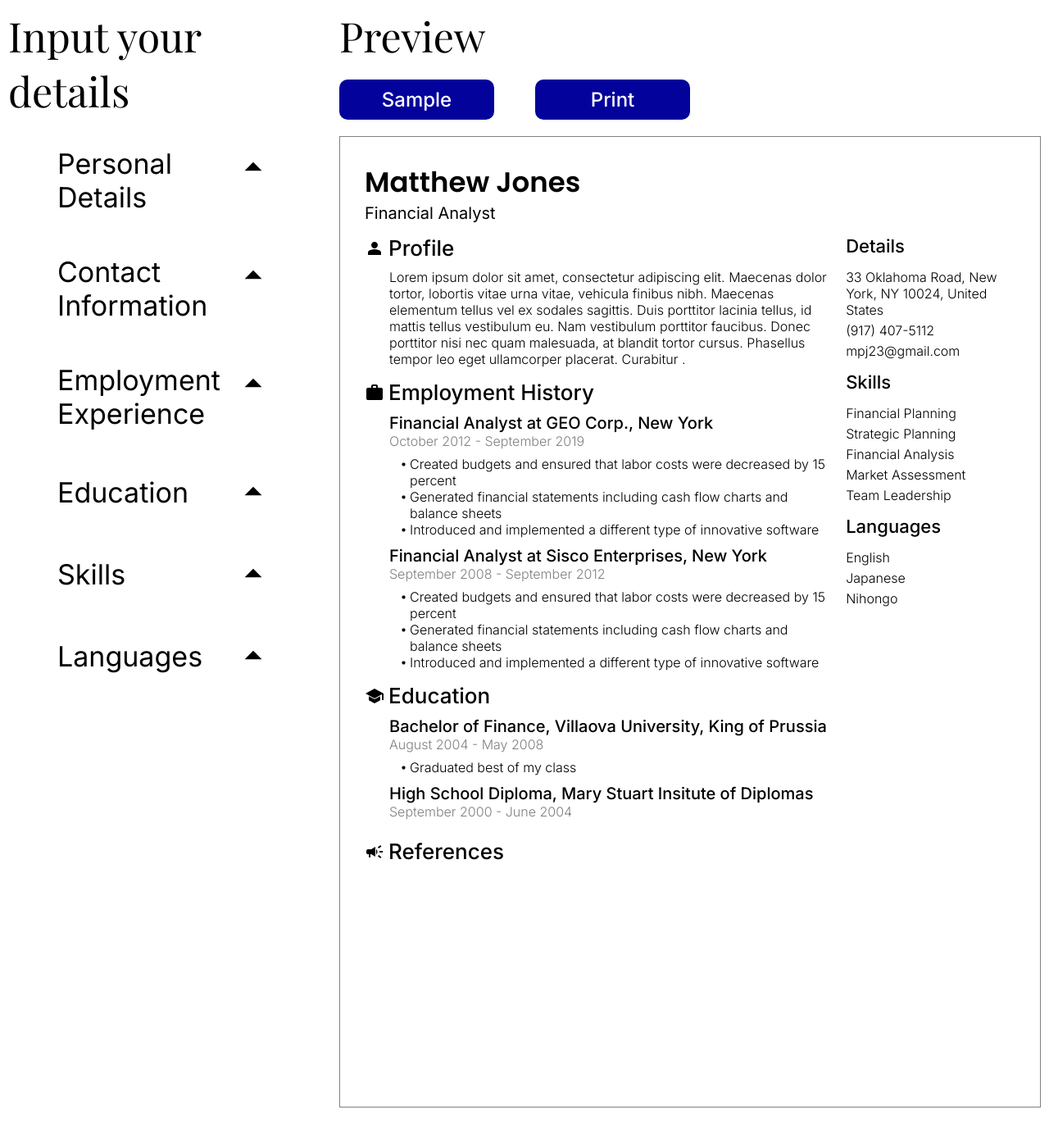
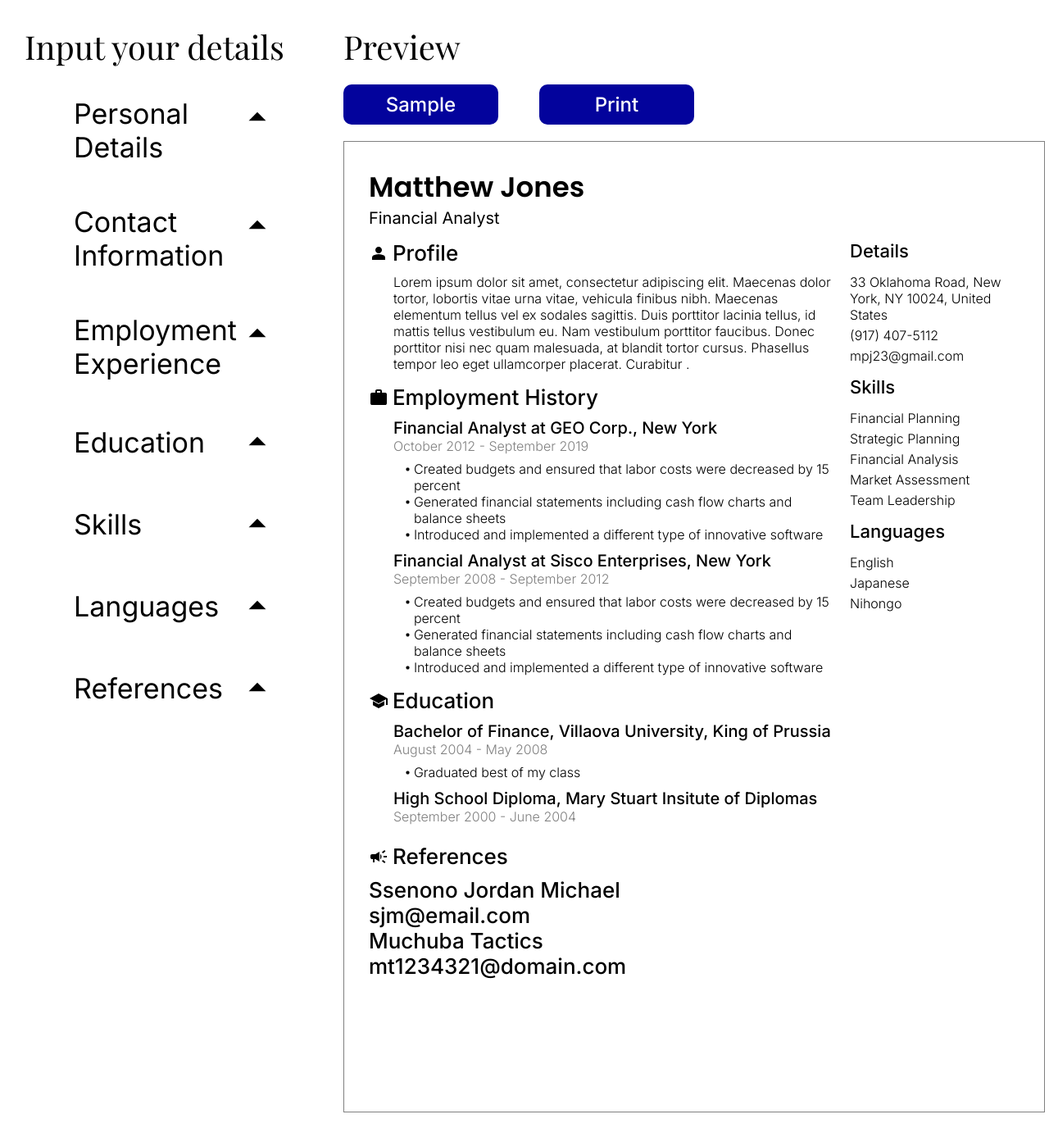
Before and after one commit to muchubatactics/cv-app, a React (Vite) app: page / in a window 1280 px wide. Shown: the whole page at 82% size. Before the commit the page ends 1361 px from the top, so only its background shows below. Built offline with nearby package versions, Linux system fonts and the light colour scheme.

Commit message:
God blew breath in my lungs

```diff
--- a/src/components/App.jsx
+++ b/src/components/App.jsx
@@ -55,6 +55,18 @@ const sampleData = {
       id: 1,
     },
   ],
+  refs: [
+    {
+      name: 'Ssenono Jordan Michael',
+      contact: 'sjm@email.com',
+      id: 0,
+    },
+    {
+      name: 'Muchuba Tactics',
+      contact: 'mt1234321@domain.com',
+      id: 1,
+    }
+  ],
 };
 
 export default function App() {
@@ -80,3 +92,5 @@ export default function App() {
 }
 
 // ::todo style the thing
+// ::todo make sure pdf is styled well
+// ::add references
--- a/src/components/Inputing.jsx
+++ b/src/components/Inputing.jsx
@@ -33,6 +33,8 @@ export default function Inputing({className, callback, data}) {
 
       <Section text="Skills" inputs={[{name: 'skills', id: 1, type: 0}]} callback={callback} data={data} />
       <Section text="Languages" inputs={[{name: 'languages', id: 1, type: 0}]} callback={callback} data={data} />
+
+      <Section text="References" special={true} callback={callback} data={data} />
     </div>
   );
 }
--- a/src/components/Page.jsx
+++ b/src/components/Page.jsx
@@ -98,6 +98,18 @@ export default function Page({data}) {
               </span>
               <span>References</span>
             </div>
+            <div className="ref-area">
+              {
+                data.refs.map((obj) => {
+                  return (
+                    <div className="ref-instance" key={obj.id}>
+                      <div className="title">{obj.name}</div>
+                      <div className="contact">{obj.contact}</div>
+                    </div>
+                  );
+                })
+              }
+            </div>
           </div>
         </div>
         <div className="sidebar">
--- a/src/components/Previewing.jsx
+++ b/src/components/Previewing.jsx
@@ -9,7 +9,6 @@ export default function Previewing({className, data, loadsamplecallback}) {
   }
 
   function handlePrint() {
-    console.log('here');
     let win = window.open('', 'PRINT', 'height=1123,width=794,top=100,left=150');
     win.document.write('<html><head><title>my cv</title>');
     win.document.write(`<link rel='stylesheet' href='/src/styles/page.css' type='text/css' media='print'/>`);
--- /dev/null
+++ b/src/components/RefInput.jsx
@@ -0,0 +1,25 @@
+import { useState } from "react";
+
+export default function RefInput({callback, data, obj}) {
+  const [val, setVal] = useState({...obj});
+  function handleChange(e) {
+    let tmp = e.target.id === 'refname' ? {...val, name: e.target.value} : {...val, contact: e.target.value};
+    setVal(tmp);
+    let newObj = {refs: [...data.refs]};
+    newObj.refs[tmp.id] = {...tmp};
+    callback(newObj);
+  }
+
+  return (
+    <div>
+      <span>
+        <label htmlFor="refname">Name:</label>
+        <input type="text" name="refname" id="refname" value={val.name} onChange={handleChange}/>
+      </span>
+      <span>
+        <label htmlFor="refcontact">Contact:</label>
+        <input type="text" name="refcontact" id="refcontact" value={val.contact} onChange={handleChange}/>
+      </span>
+    </div>
+  );
+}
--- a/src/components/Section.jsx
+++ b/src/components/Section.jsx
@@ -4,12 +4,11 @@ import dropdown_icon from '../assets/dropdown.svg';
 import { useState } from "react";
 import DetailedInput from "./DetailedInput";
 import Button from "./Button";
+import RefInput from "./RefInput";
 
 export default function Section({text, inputs, callback, data, special}) {
   const [isShowing, setIsShowing] = useState(false);
   const [svgClass, setSvgClass] = useState('');
-
-  console.log("has rendered");
 
   function handleClick() {
     setIsShowing((prev) => {
@@ -24,7 +23,13 @@ export default function Section({text, inputs, callback, data, special}) {
       from: '',
       to: '',
       details: '',
-    }
+    };
+    let newref = {
+      name: '',
+      contact: '',
+    };
+    text === 'References' ? callback({refs: [...data.refs, {...newref, id: data.refs.length ? data.refs[data.refs.length - 1].id + 1: 0}]})
+    :
     text === 'Education' ?
     callback({education: [...data.education, {...newobj, id: data.education.length ? data.education[data.education.length - 1].id + 1 : 0}]})
     :
@@ -44,7 +49,13 @@ export default function Section({text, inputs, callback, data, special}) {
         (
           <>
             {
-              text === 'Education' ? (
+              text === 'References' ? (
+                data.refs.map((obj) => {
+                  return (
+                    <RefInput key={obj.id} obj={obj} data={data} callback={callback}/>
+                  );
+                })
+              ) : text === 'Education' ? (
                 data.education.map((obj) => {
                   return <DetailedInput key={obj.id} data={data} obj={obj} callback={callback} educ={true} />
                 })
--- a/src/styles/app.css
+++ b/src/styles/app.css
@@ -14,7 +14,7 @@
 h1 {
   font-family: 'Playfair Display', serif;
   font-weight: 100;
-  font-size: 50px;
+  font-size: 2rem;
   margin: 0px;
   margin-bottom: 20px;
 }
--- a/src/styles/index.css
+++ b/src/styles/index.css
@@ -10,4 +10,24 @@ body {
 #root {
   display: grid;
   grid-template-columns: 1fr 1fr;
+  padding: 1rem;
 }
+
+/* @media (min-width: 768px) and (max-width: 1024px) */
+
+@media (max-width: 1024px) {
+  #root {
+    grid-template-rows: 1fr auto;
+    grid-template-columns: 1fr;
+  }
+
+  :root {
+    /* font-size: 15px; */
+  }
+
+}
+
+@media (min-width: 320px) and (max-width: 480px) {
+
+
+}
```
Lines whose indentation alone changed are shown as unchanged.
